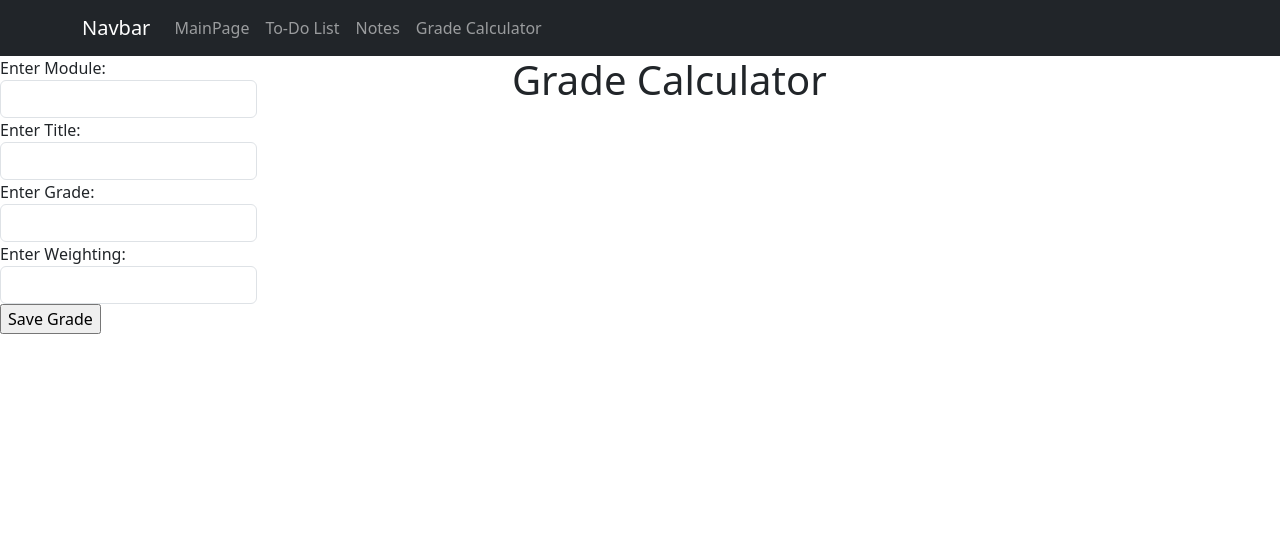
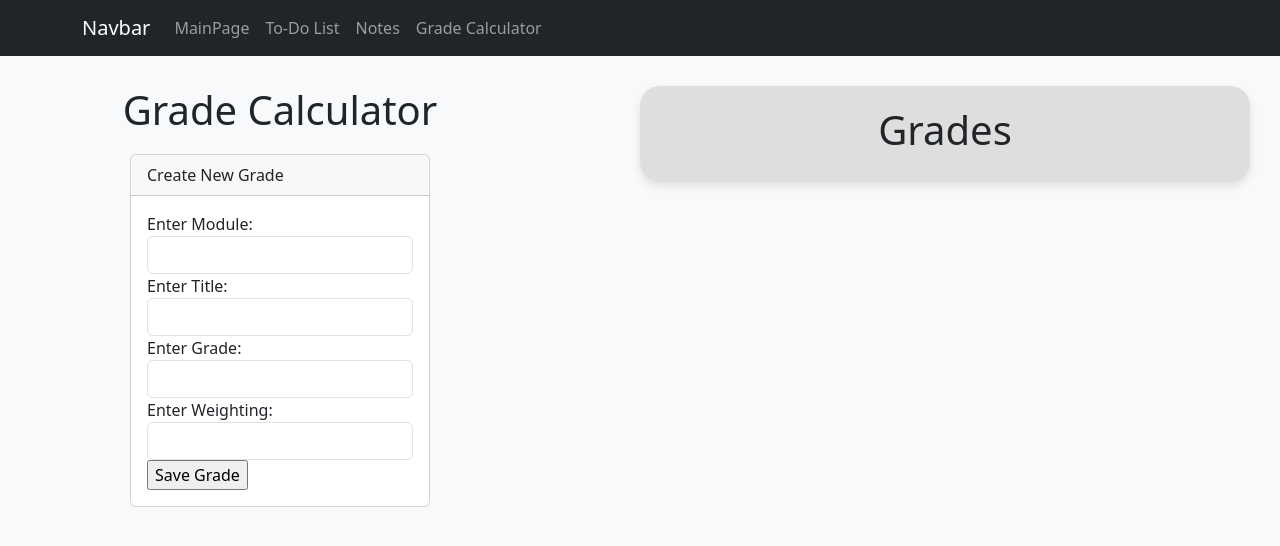
Before and after one commit to izzyKavanagh/DataRep-Project, a React (Create React App) app: page /gradecalcs in a window 1280 px wide. Shown: the top 546 px of the page. Built offline with nearby package versions, Linux system fonts and the light colour scheme; no server answers.

Commit message:
edit layout of readGradeCalculator page

```diff
--- a/src/components/CreateGradeCalc.js
+++ b/src/components/CreateGradeCalc.js
@@ -24,6 +24,9 @@ const CreateGradeCalc = () => {
     };
 
     return (
+        <Card style={{ width: "300px" }}>
+            <Card.Header>Create New Grade</Card.Header>
+            <Card.Body>
                 <form onSubmit={handleSubmit}>
                     {/* Input fields for the movie details */}
                     <div className="form-group">
@@ -59,6 +62,8 @@ const CreateGradeCalc = () => {
                     {/* Submit button to trigger the form submission */}
                     <input type="submit" value="Save Grade" />
                 </form>
+            </Card.Body>
+        </Card>
     );
 };
 
--- a/src/components/ReadGradeCalculator.js
+++ b/src/components/ReadGradeCalculator.js
@@ -20,16 +20,56 @@ const ReadGradeCalculator = () => {
   }, []);
 
   return (
-    <div style={{ display: "flex", justifyContent: "space-between" }}>
-      {/* Create Grade Calculator form */}
-      <CreateGradeCalc />
+    <div style={styles.pageContainer}>
+        {/* Create Grade Calculator form */}
+        <div style={styles.formContainer}>
+            <h1 style={styles.formTitle} >Grade Calculator</h1>
+            <CreateGradeCalc />
+        </div>
 
-        <div style={{ width: "60%" }}>
-        <h1>Grade Calculator</h1>
+        <div style={styles.gradeContainer}>
+            <h1>Grades</h1>
             <Grades myGrades={gradecalcs} />
         </div>
     </div>
   );
+
 };
 
+const styles = {
+    pageContainer: {
+      display: "flex",
+      justifyContent: "space-between",
+      alignItems: "flex-start",
+      minHeight: "100vh",
+      backgroundColor: "#f8f9fa",
+      padding: "30px",
+    },
+    formContainer: {
+        flexBasis: "45%",
+        marginRight: "20px",
+        display: "flex",
+        flexDirection: "column",
+        justifyContent: "flex-start",
+        alignItems: "center",
+        maxWidth: "500px",
+    },
+    gradeContainer: {
+      flexBasis: "50%",
+      display: "flex",
+      flexDirection: "column",
+      alignItems: "center",
+      padding: "20px",
+      maxHeight: "550px",
+      overflowY: "scroll",
+      backgroundColor: "rgba(211, 211, 211, 0.7)",
+      borderRadius: "20px",
+      boxShadow: "0 4px 8px rgba(0, 0, 0, 0.1)",
+    },
+    formTitle: {
+        textAlign: "center",
+        marginBottom: "20px",
+    },
+}
+
 export default ReadGradeCalculator;
--- a/src/components/gradeCalcItem.js
+++ b/src/components/gradeCalcItem.js
@@ -8,8 +8,8 @@ const GradeItem = (props) => {
       }, [props.mygradecalcs]); // Only run this effect when the mymovie prop changes
 
     return (
-      <div>
-        <Card>
+      <div style={{  width: "100%", padding: "10px" }}>
+        <Card style={{ borderRadius: "20px"}}>
           <Card.Header>{props.mygradecalcs.module}</Card.Header>
           <Card.Body>
             <blockquote className="blockquote mb-0">
```
Lines whose indentation alone changed are shown as unchanged.
